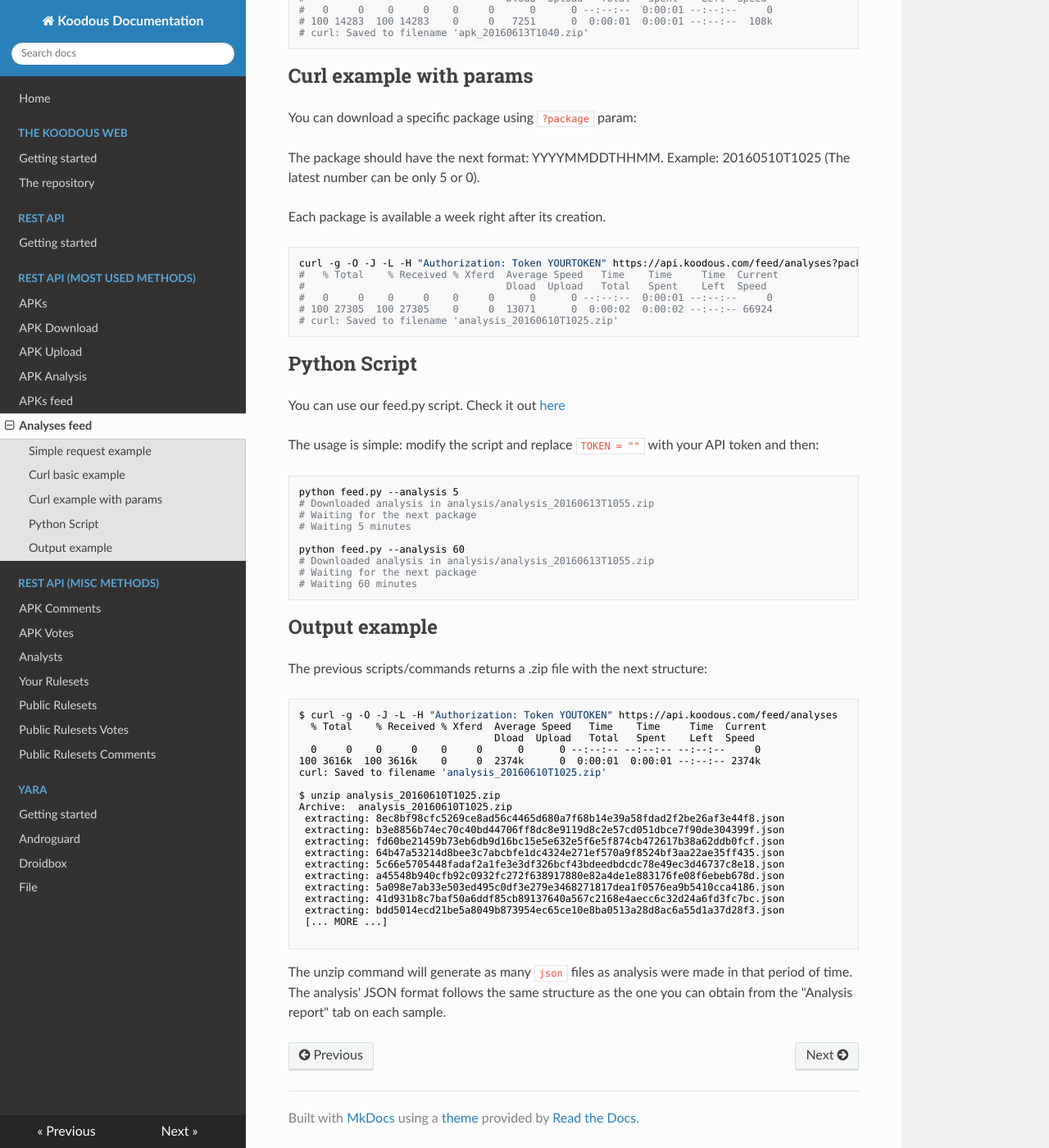
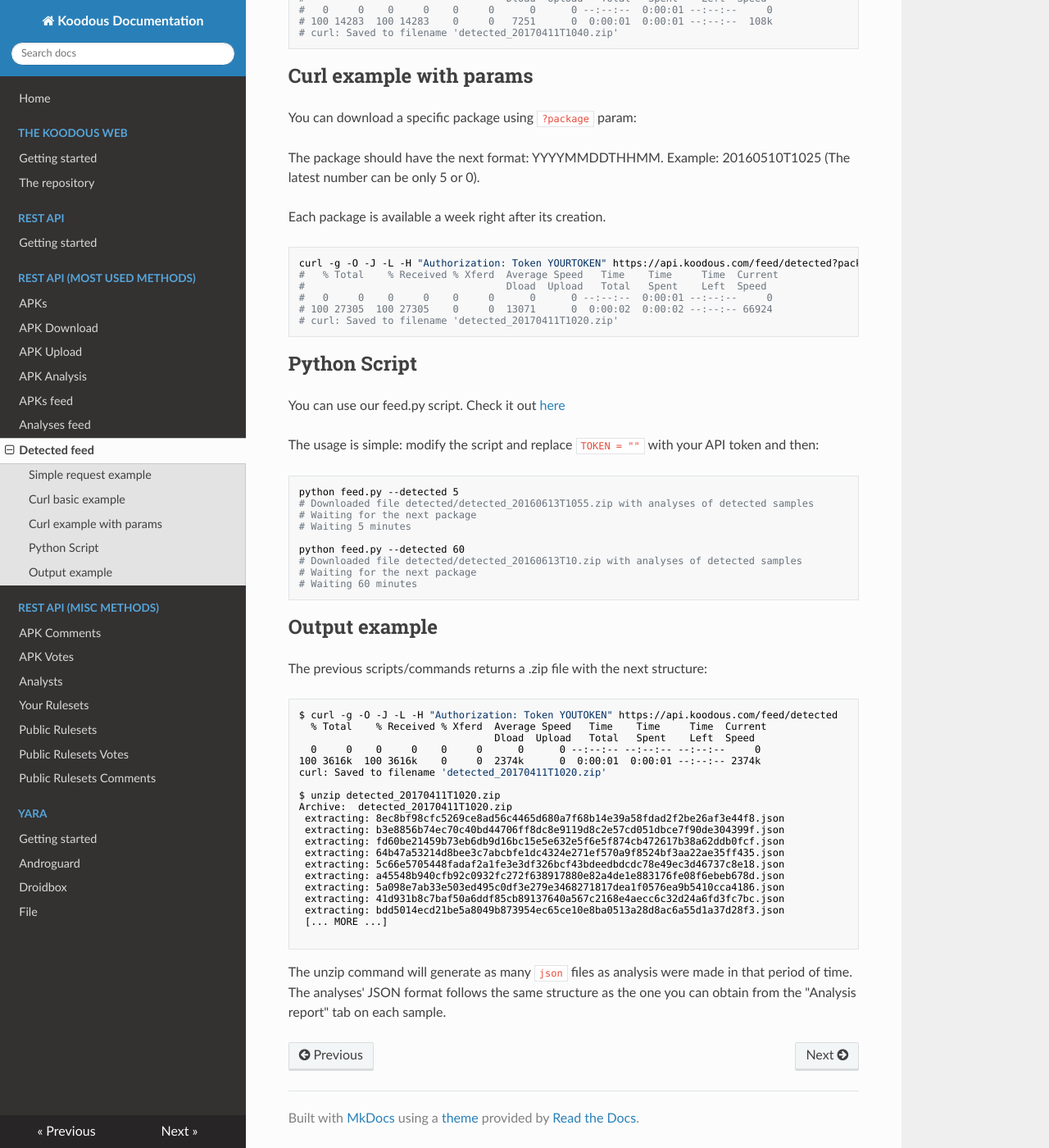
Before and after one commit to Koodous/docs.koodous.com, an MkDocs documentation site: the page built from docs/feed/detected.md, in a window 1280 px wide and 1400 px high, scrolled down 659 px. Shown: the whole window at 82% size. Built offline with MkDocs 1.6.1, drawn with Linux system fonts in a browser that asks for light colours; nearby versions of some CDN libraries; old or Windows-style settings are respelled for this version of MkDocs; some of the changed text lies outside the part shown.

Commit message:
Added doc about detected feed

````diff
--- a/docs/feed/analyses.md
+++ b/docs/feed/detected.md
@@ -1,14 +1,14 @@
-# Analysis feed
+# Detected samples feed
 
 ***This is a private method. If you want to use it contact us at [info@koodous.com](mailto:info@koodous.com)***
 
-If you want to download all APKs analysis reports from our repository as soon we add them you can use this method.
+If you want to download the analysis of the detected samples from our repository as soon we add them you can use this method.
 
-You can obtain a .zip file containing a JSON full of reports from the lastest 5 minutes to 60. With an argument, you can select the preferred range.
+You can obtain a .zip file containing a JSON full of reports from the latest 5 minutes to 60. With an argument, you can select the preferred range.
 
 ## Simple request example
 
-`https://api.koodous.com/feed/analyses(?package=)`
+`https://api.koodous.com/feed/detected(?package=)`
 
 This request redirects you to the latest .zip
 
@@ -17,12 +17,12 @@
 A basic analysis feed request.
 
 ```bash
-curl -g -O -J -L -H "Authorization: Token YOURTOKEN" https://api.koodous.com/feed/analyses
+curl -g -O -J -L -H "Authorization: Token YOURTOKEN" https://api.koodous.com/feed/detected
 #   % Total    % Received % Xferd  Average Speed   Time    Time     Time  Current
 #                                  Dload  Upload   Total   Spent    Left  Speed
 #   0     0    0     0    0     0      0      0 --:--:--  0:00:01 --:--:--     0
 # 100 14283  100 14283    0     0   7251      0  0:00:01  0:00:01 --:--:--  108k
-# curl: Saved to filename 'apk_20160613T1040.zip'
+# curl: Saved to filename 'detected_20170411T1040.zip'
 ```
 
 ## Curl example with params
@@ -34,12 +34,12 @@
 Each package is available a week right after its creation.
 
 ```bash
-curl -g -O -J -L -H "Authorization: Token YOURTOKEN" https://api.koodous.com/feed/analyses?package=20160610T1025
+curl -g -O -J -L -H "Authorization: Token YOURTOKEN" https://api.koodous.com/feed/detected?package=20170411T1020
 #   % Total    % Received % Xferd  Average Speed   Time    Time     Time  Current
 #                                  Dload  Upload   Total   Spent    Left  Speed
 #   0     0    0     0    0     0      0      0 --:--:--  0:00:01 --:--:--     0
 # 100 27305  100 27305    0     0  13071      0  0:00:02  0:00:02 --:--:-- 66924
-# curl: Saved to filename 'analysis_20160610T1025.zip'
+# curl: Saved to filename 'detected_20170411T1020.zip'
 ```
 
 ## Python Script
@@ -49,13 +49,13 @@
 The usage is simple: modify the script and replace `TOKEN = "" ` with your API token and then:
 
 ```bash
-python feed.py --analysis 5
-# Downloaded analysis in analysis/analysis_20160613T1055.zip
+python feed.py --detected 5
+# Downloaded file detected/detected_20160613T1055.zip with analyses of detected samples
 # Waiting for the next package
 # Waiting 5 minutes
 
-python feed.py --analysis 60
-# Downloaded analysis in analysis/analysis_20160613T1055.zip
+python feed.py --detected 60
+# Downloaded file detected/detected_20160613T10.zip with analyses of detected samples
 # Waiting for the next package
 # Waiting 60 minutes
 ```
@@ -64,15 +64,15 @@
 ## Output example
 The previous scripts/commands returns a .zip file with the next structure:
 ```bash
-$ curl -g -O -J -L -H "Authorization: Token YOUTOKEN" https://api.koodous.com/feed/analyses
+$ curl -g -O -J -L -H "Authorization: Token YOUTOKEN" https://api.koodous.com/feed/detected
   % Total    % Received % Xferd  Average Speed   Time    Time     Time  Current
                                  Dload  Upload   Total   Spent    Left  Speed
   0     0    0     0    0     0      0      0 --:--:-- --:--:-- --:--:--     0
 100 3616k  100 3616k    0     0  2374k      0  0:00:01  0:00:01 --:--:-- 2374k
-curl: Saved to filename 'analysis_20160610T1025.zip'
+curl: Saved to filename 'detected_20170411T1020.zip'
 
-$ unzip analysis_20160610T1025.zip
-Archive:  analysis_20160610T1025.zip
+$ unzip detected_20170411T1020.zip
+Archive:  detected_20170411T1020.zip
  extracting: 8ec8bf98cfc5269ce8ad56c4465d680a7f68b14e39a58fdad2f2be26af3e44f8.json
  extracting: b3e8856b74ec70c40bd44706ff8dc8e9119d8c2e57cd051dbce7f90de304399f.json
  extracting: fd60be21459b73eb6db9d16bc15e5e632e5f6e5f874cb472617b38a62ddb0fcf.json
@@ -86,4 +86,4 @@
 
 ```
 
-The unzip command will generate as many ```json``` files as analysis were made in that period of time. The analysis' JSON format follows the same structure as the one you can obtain from the "Analysis report" tab on each sample.
+The unzip command will generate as many ```json``` files as analysis were made in that period of time. The analyses' JSON format follows the same structure as the one you can obtain from the "Analysis report" tab on each sample.
--- a/mkdocs.yml
+++ b/mkdocs.yml
@@ -25,6 +25,7 @@
   - APK Analysis: 'rest-api/apk-analysis.md'
   - APKs feed: 'feed/apks.md'
   - Analyses feed: 'feed/analyses.md'
+  - Detected feed: 'feed/detected.md'
 
 - REST API (misc methods):
   - APK Comments: 'rest-api/apk-comments.md'
````
Also changed, not shown: docs/feed/apks.md (+1 -1 lines).
